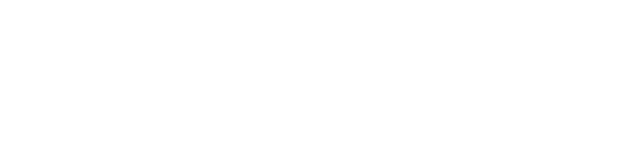
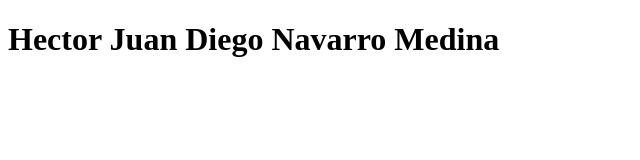
Before and after one commit to HNavarro2017175/IN5CV_2022, a plain HTML site: page index.html in a window 1280 px wide. Shown: the whole page, without its empty margins (0-640 px from the left). Drawn offline with Linux system fonts and the light colour scheme.

Commit message:
h1 se agrego un nombre

```diff
--- a/index.html
+++ b/index.html
@@ -7,6 +7,6 @@
     <title>Primer Prgrama Git</title>
 </head>
 <body>
-
+    <h1>Hector Juan Diego Navarro Medina</h1>
 </body>
 </html>
```
